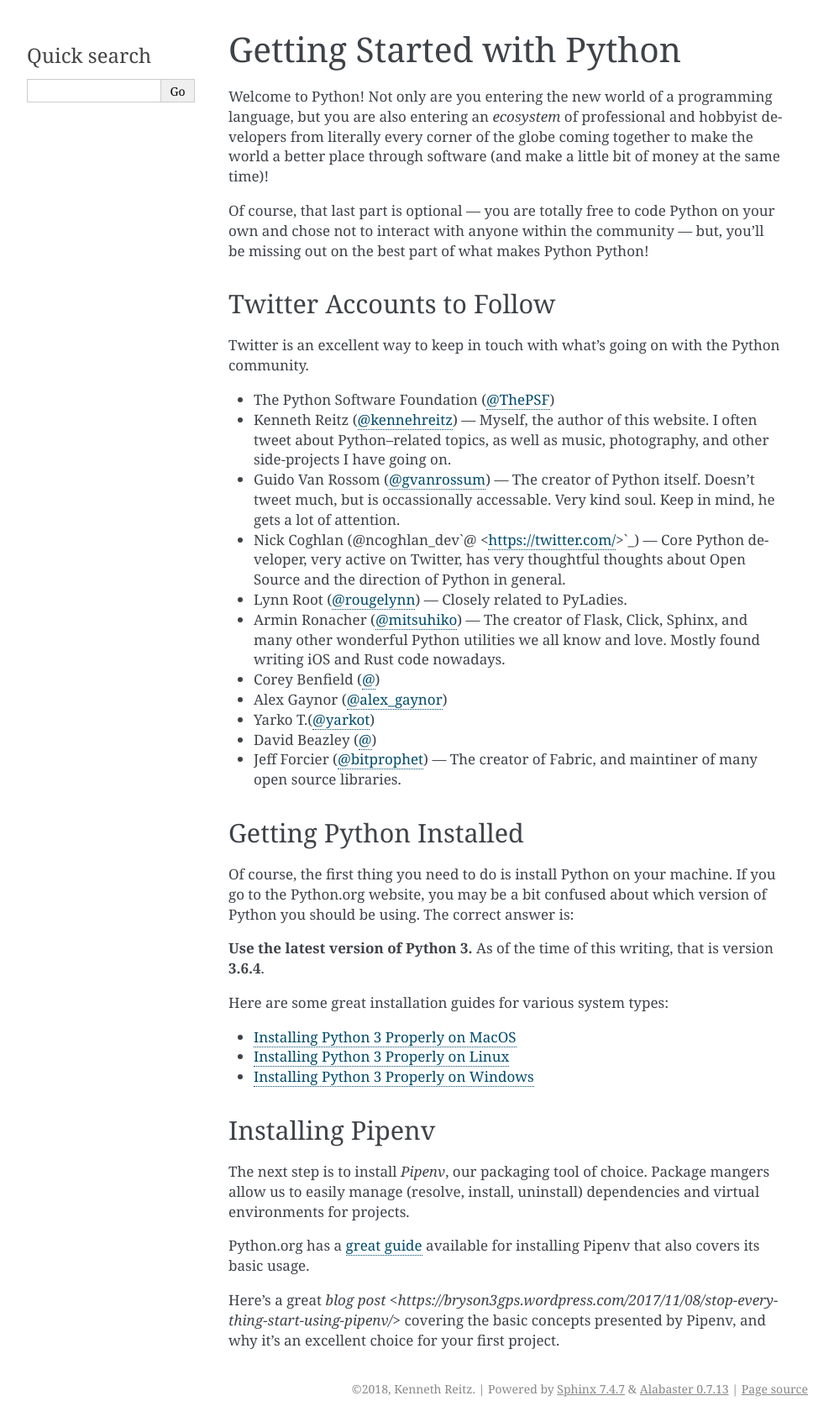
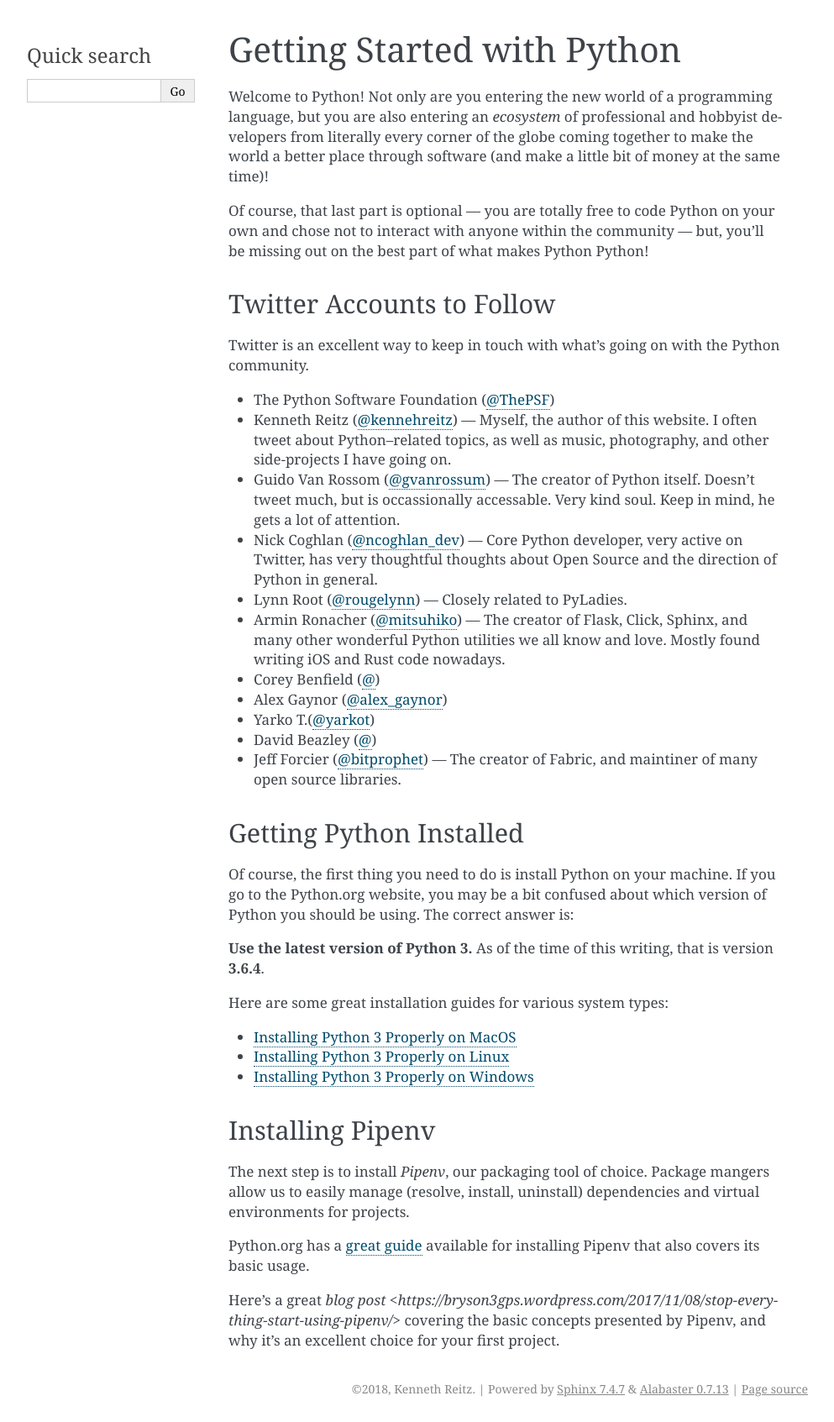
Before and after one commit to kennethreitz-archive/howtopython.org, a Sphinx documentation site: the page built from source/getting-started.rst, in a window 1280 px wide. Shown: the whole page at 84% size, without its empty margins (148-1141 px from the left). Built offline with Sphinx 7.4.7, drawn with Linux system fonts in a browser that asks for light colours; pages that are not in the unit, such as notebooks, are missing from menus; some of the changed lines change nothing that is shown.

Commit message:
simplify

```diff
--- a/source/getting-started.rst
+++ b/source/getting-started.rst
@@ -17,7 +17,7 @@
 
 - Guido Van Rossom (`@gvanrossum <https://twitter.com/gvanrossum>`_) — The creator of Python itself. Doesn't tweet much, but is occassionally accessable. Very kind soul. Keep in mind, he gets a lot of attention.
 
-- Nick Coghlan (@ncoghlan_dev`@ <https://twitter.com/>`_) — Core Python developer, very active on Twitter, has very thoughtful thoughts about Open Source and the direction of Python in general.
+- Nick Coghlan (`@ncoghlan_dev <https://twitter.com/ncoghlan_dev>`_) — Core Python developer, very active on Twitter, has very thoughtful thoughts about Open Source and the direction of Python in general.
 
 - Lynn Root (`@rougelynn <https://twitter.com/rougelynn>`_) — Closely related to PyLadies.
 
```
